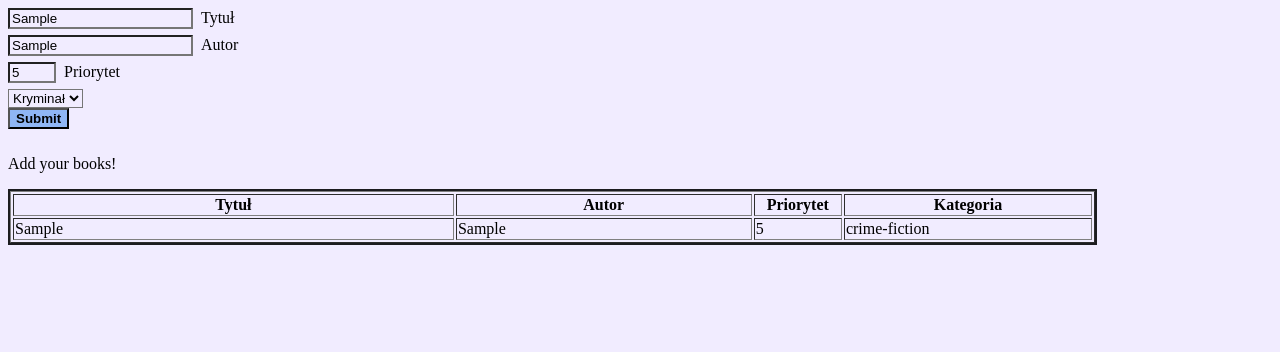
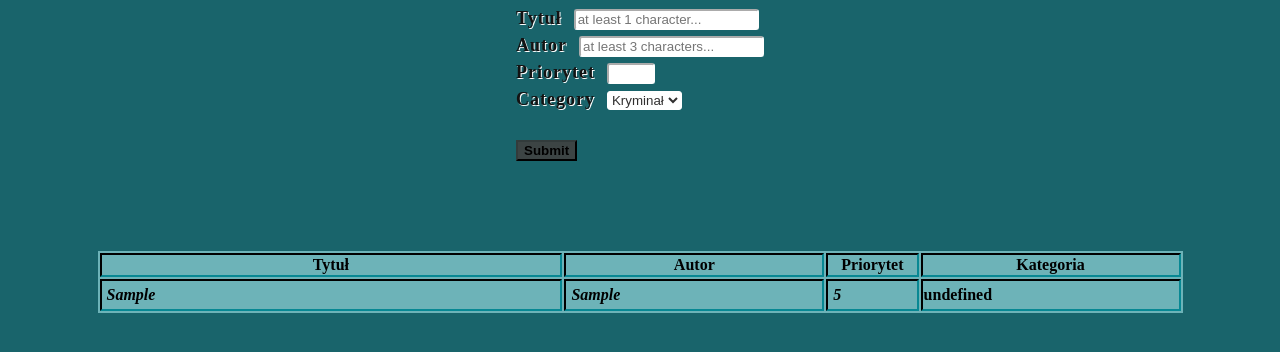
Before and after one commit to urszula2108/2-formularze, a plain HTML site: page index.html in a window 1280 px wide. Both pictures are taken after typing "Sample", "Sample", "5" into the empty fields and a click on the input "Submit". Drawn offline with Linux system fonts and the light colour scheme.

Commit message:
budowa funkcji renderującej, oraz funkcji zapisującej książki w LocalStorage, zmiany w index.html, końcowe ostylowanie projektu

```diff
--- a/css/style.css
+++ b/css/style.css
@@ -1,44 +1,87 @@
 * {
-  background-color: rgb(241, 236, 255);
+  background-color: rgb(25, 100, 107);
 }
 
-
-input {
-  margin-bottom: 6px;
-  margin-right: 8px;
+form#form {
+  text-align: left;
+  width: max-content;
+  margin: auto;
 }
 
-span.warning {
-  color: red;
-  font-style: italic;
+input#title,
+input#author,
+input#priority,
+select#category {
+  margin-bottom: 5px;
+  margin-left: 8px;
+  color: rgb(49, 48, 48);
+  background-color: white;
+  border-color: white;
+  border-radius: 3px;
+  outline: none;
 }
 
+label[for="title"],
+label[for="author"],
+label[for="priority"],
+label[for="category"] {
+  color: rgb(19, 19, 19);
+  font-weight: bold;
+  text-shadow: 1px 1px white;
+  letter-spacing: 1px;
+  font-size: large;
+  font-weight: bolder;
+}
 
-#submit {
-  background-color: rgb(143, 182, 245);
+input#title:focus,
+input#author:focus,
+input#priority:focus,
+select#category:focus {
+  border-color: rgb(8, 41, 36);
+}
+
+input#submit {
+  margin-top: 25px;
+  background-color: rgb(60, 68, 68);
+  border-color: rgb(50, 59, 59);
   font-weight: bold;
+  color: black;
 }
 
 #submit:hover {
-  background-color: rgb(193, 214, 251);
+  background-color: rgb(24, 24, 24);
+  border-color: rgb(24, 24, 24);
+  color: azure;
+  font-weight: lighter;
 }
 
 .added-books-section {
   margin-top: 20px;
 }
 
-div.book {
-  border: 1px solid rgb(34, 34, 34);
- width: max-content;
+#books-table {
+  width: 1085px;
+  background-color: rgb(109, 179, 184);
+  color: black;
+  font-weight: bolder;
+  margin: auto;
 }
 
-.table-container {
-  border: 2px solid rgb(28, 28, 31);
-  width: max-content;
+table td,
+table th,
+td.book-ell {
+  border: inset 2px rgb(3, 58, 63);
+  background-color: rgb(109, 179, 184);
 }
 
-#books-table {
-  width: 1085px;
+td.bookNoTrBooks {
+  padding: 10px 20px;
+  font-style: italic;
+}
+
+td.book-cell {
+  padding: 5px 5px;
+  font-style: italic;
 }
 
 .thTitle {
@@ -46,7 +89,7 @@ div.book {
 }
 
 .thAuthor {
-  width: 300px;
+  width: 250px;
 }
 
 .thPriority {
@@ -56,3 +99,16 @@ div.book {
 .thCategory {
   width: 250px;
 }
+
+ul#errors {
+  height: 50px;
+  width: 400px;
+  margin: 20px auto;
+}
+
+li.error {
+  color: red;
+  font-weight: lighter;
+  letter-spacing: 1px;
+  font-style: italic;
+}
--- a/index.html
+++ b/index.html
@@ -15,15 +15,17 @@
 
   <section id="form-section">
     <form action="#" id="form">
-      <label for="title"><input type="text" id="title" name="title"
-          placeholder="at least 1 character...">Tytuł</label><br />
+      <label for="title">Tytuł</label>
+      <input type="text" id="title" name="title" placeholder="at least 1 character..."><br />
 
-      <label for="author"><input type="text" id="author" name="author"
-          placeholder="at least 3 characters...">Autor</label><br />
+      <label for="author">Autor</label>
+      <input type="text" id="author" name="author" placeholder="at least 3 characters..."><br />
 
-      <label for="priority"><input type="number" id="priority" name="priority" min="1" max="5">Priorytet</label><br />
+      <label for="priority">Priorytet</label>
+      <input type="number" id="priority" name="priority" min="1" max="5"><br />
 
-      <select id="mySelect">
+      <label for="category">Category</label>
+      <select id="category">
         <option class="category" value="crime-fiction" selected>Kryminał</option>
         <option class="category" value="romance">Romans</option>
         <option class="category" value="biography">Biografia</option>
@@ -34,27 +36,12 @@
 
     <ul id="errors"></ul>
 
-    <div class="table-container">
-      <table id="books-table" border="1">
-        <thead>
-          <tr>
-            <th class="thTitle">Tytuł</th>
-            <th class="thAuthor">Autor</th>
-            <th class="thPriority">Priorytet</th>
-            <th class="thCategory">Kategoria</th>
-          </tr>
-        </thead>
-        <tbody>
-        </tbody>
-      </table>
+    <div id="table-container">
     </div>
 
 
   </section>
 
-
-
-
   <script src="js/script.js"></script>
 </body>
 
--- a/js/script.js
+++ b/js/script.js
@@ -17,20 +17,150 @@ const createElement = (elType, elAttrs, elProps) => {
 
 const renderTable = (book) => {
   console.log('renderowanie tabelki');
-}
 
-const saveBooksToLocalStorage = (arrBooks) => {
-  console.log('zapis do local storage');
+  const books = JSON.parse(localStorage.getItem('books'))
+
+  const booksTableContainer = document.querySelector('#table-container')
+  booksTableContainer.innerHTML = ''
+
+  const booksTable = createElement('table', { id: 'books-table' }, {})
+  booksTableContainer.appendChild(booksTable)
+
+  const tHead = createElement('thead', {}, {})
+  booksTable.appendChild(tHead)
+
+
+  // rendering table <thead> - START
+  const trHead = createElement('tr', { class: 'trHead' }, {})
+
+  tHead.appendChild(trHead)
+
+  const thTitle = createElement(
+    'th',
+    { class: 'thTitle' },
+    { innerText: 'Tytuł' }
+  )
+
+  trHead.appendChild(thTitle)
+
+  const thAuthor = createElement(
+    'th',
+    { class: 'thAuthor' },
+    { innerText: 'Autor' }
+  )
+
+  trHead.appendChild(thAuthor)
+
+  const thPriority = createElement(
+    'th',
+    { class: 'thPriority' },
+    { innerText: 'Priorytet' }
+  )
+
+  trHead.appendChild(thPriority)
+
+  const thCategory = createElement(
+    'th',
+    { class: 'thCategory' },
+    { innerText: 'Kategoria' }
+  )
+
+  trHead.appendChild(thCategory)
+  // rendering table </thead> - END
+
+
+  //rendering table <tbody> - START
+  const tBody = createElement('tbody', {}, {})
+  booksTable.appendChild(tBody)
+
+
+  if (books) {
+
+    for (const book of books) {
+      const bookRow = createElement(
+        'tr',
+        { class: 'book' },
+        {}
+      )
+
+      const bookTdTitle = createElement(
+        'td',
+        { class: 'title book-cell' },
+        { innerText: book.title }
+      )
+
+
+      bookRow.appendChild(bookTdTitle)
+
+
+      const bookTdAuthor = createElement(
+        'td',
+        { class: 'author book-cell' },
+        { innerText: book.author }
+      )
+
+      bookRow.appendChild(bookTdAuthor)
+
+
+      const bookTdPriority = createElement(
+        'td',
+        { class: 'priority book-cell' },
+        { innerText: book.priority }
+      )
+
+      bookRow.appendChild(bookTdPriority)
+
+
+      const bookTdCategory = createElement(
+        'td',
+        { class: book.category.value + 'book-cell' },
+        { innerText: book.category.description }
+      )
+
+      bookRow.appendChild(bookTdCategory)
+      tBody.appendChild(bookRow)
+    }
+  }
+
+  else {
+
+    const bookRow = createElement('tr', { class: 'book' }, {})
+    tBody.appendChild(bookRow)
+
+    const bookTrNoBooks = createElement(
+      'td',
+      { colspan: '4', class: 'bookNoTrBooks' },
+      { innerText: 'Nie ma jeszcze książek...' }
+    )
+    bookRow.appendChild(bookTrNoBooks)
+  }
+  // rendering table </tbody> - END
+
 }
 
 
-let sectionAddedBooks = createElement(
-  'section',
-  { class: 'added-books-section', id: Date.now() },
-  { innerHTML: '<span class="books">Add your books!</span>' }
-)
+const saveBooksToLocalStorage = (book) => {
+  console.log('zapis do local storage');
 
-document.querySelector('#submit').after(sectionAddedBooks)
+  let books = JSON.parse(localStorage.getItem('books'))
+
+  if (!books) {
+    books = []
+  }
+
+  books.push(book)
+
+
+  localStorage.setItem('books', JSON.stringify(books))
+}
+
+const clearForm = () => {
+  console.log('czyszczenie')
+  document.querySelector('#title').value = ''
+  document.querySelector('#author').value = ''
+  document.querySelector('#priority').value = ''
+  document.querySelector('#category').selectedIndex = 0
+}
 
 
 const submitForm = (event) => {
@@ -38,6 +168,8 @@ const submitForm = (event) => {
 
   event.preventDefault();
 
+
+  // checking for errors when filling in the form
   const ulErrors = document.querySelector('#errors')
   ulErrors.innerHTML = ''
 
@@ -46,6 +178,7 @@ const submitForm = (event) => {
   const inputTitle = document.querySelector('#title')
   const inputAuthor = document.querySelector('#author')
   const inputPriority = document.querySelector('#priority')
+  const selectCategory = document.querySelector('#category')
   // console.log(inputPriority);
 
 
@@ -57,25 +190,11 @@ const submitForm = (event) => {
     arrErrors.push('Autor powinien mieć conajmniej 3 znaki')
 
   }
-  if (inputPriority.value < 1) {
+  if (inputPriority.value < 1 || inputPriority.value > 5) {
     arrErrors.push('Priorytet powinien wynosić od 1 do 5')
   }
 
-
-  const select = document.querySelector('#mySelect')
-  console.log(select.value)
-
-  select.addEventListener('change', () => {
-    console.log(select.value)
-  })
-
-
   if (arrErrors.length > 0) {
-
-    let spanBooks = document.querySelector('.books')
-    if (spanBooks) {
-      spanBooks.remove()
-    }
 
     for (const error of arrErrors) {
       const liError = createElement(
@@ -89,51 +208,22 @@ const submitForm = (event) => {
     return false
   }
 
-  // renderTable()
+  const newBook = {
+    title: inputTitle.value,
+    author: inputAuthor.value,
+    priority: inputPriority.value,
+    category: {
+      val: selectCategory.value,
+      desc: selectCategory.options[selectCategory.selectedIndex].text,
+    }
+  }
 
 
+  saveBooksToLocalStorage(newBook)
 
-  let spanBooks = document.querySelector('.books')
-  if (!spanBooks) {
-    sectionAddedBooks.innerHTML = '<span class="books">Add your books!</span>'
-  }
+  clearForm()
 
-  const bookRow = createElement(
-    'tr',
-    { class: 'book'},
-    {}
-  )
-
-  const bookTitleCell = createElement(
-    'td',
-    { class: 'title' },
-    { innerText: inputTitle.value }
-  )
-
-  const bookAuthorCell = createElement(
-    'td',
-    { class: 'author' },
-    { innerText:  inputAuthor.value}
-  )
-
-  const bookPriorityCell = createElement(
-    'td',
-    { class: 'priority' },
-    { innerText: inputPriority.value}
-  )
-
-  const bookCategoryCell = createElement(
-    'td',
-    { class: 'category' },
-    { innerText: select.value }
-  )
-
-  bookRow.appendChild(bookTitleCell)
-  bookRow.appendChild(bookAuthorCell)
-  bookRow.appendChild(bookPriorityCell)
-  bookRow.appendChild(bookCategoryCell)
-
-  document.querySelector('table#books-table tbody').appendChild(bookRow)
+  renderTable()
 }
 
 
@@ -141,3 +231,6 @@ let form = document.querySelector('#form');
 console.log(form);
 
 form.addEventListener(`submit`, submitForm);
+
+
+renderTable()
```
